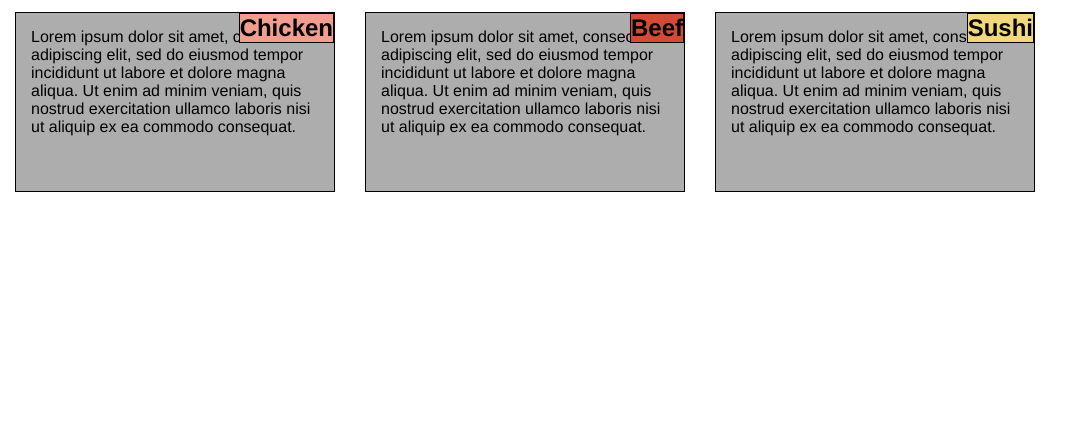
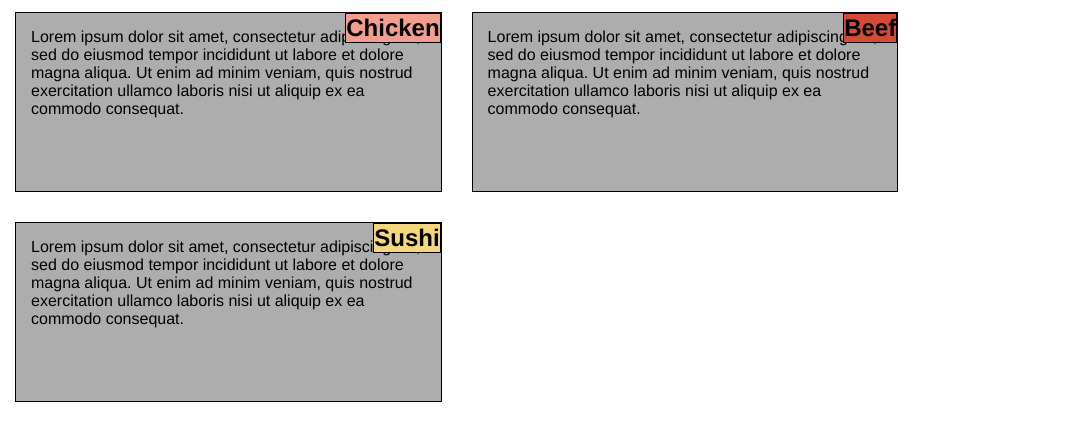
Before and after one commit to juanpaflo/HtmlCssJavascriptCoursera, a plain HTML site: page module2-solution/index.html in a window 1280 px wide. Shown: the part 80-520 px from the top of the page, without its empty margins (0-1083 px from the left). Drawn offline with Linux system fonts and the light colour scheme.

Commit message:
Update index.html

```diff
--- a/module2-solution/index.html
+++ b/module2-solution/index.html
@@ -11,7 +11,7 @@
         <h1>Our Menu</h1>
     </header>
     <div class="row">
-        <section class="col-lg-3 col-md-3 col-sm-9">
+        <section class="col-lg-4 col-md-6 col-sm-12">
             <div class="clearfix">
                 <div>
                     <h2 class="Chicken">Chicken</h2>
@@ -22,7 +22,7 @@
                 Ut enim ad minim veniam, quis nostrud exercitation ullamco laboris nisi ut aliquip ex ea commodo consequat.
             </p>
         </section>
-        <section class="col-lg-3 col-md-3 col-sm-9">
+        <section class="col-lg-4 col-md-6 col-sm-12">
             <div class="clearfix">
                 <div>
                     <h2 class="Beef">Beef</h2>
@@ -33,7 +33,7 @@
                 Ut enim ad minim veniam, quis nostrud exercitation ullamco laboris nisi ut aliquip ex ea commodo consequat.
             </p>
         </section>
-        <section class="col-lg-3 col-md-3 col-sm-9">
+        <section class="col-lg-4 col-md-6 col-sm-12">
             <div class="clearfix">
                 <div >
                     <h2 class="Sushi">Sushi</h2>
```
